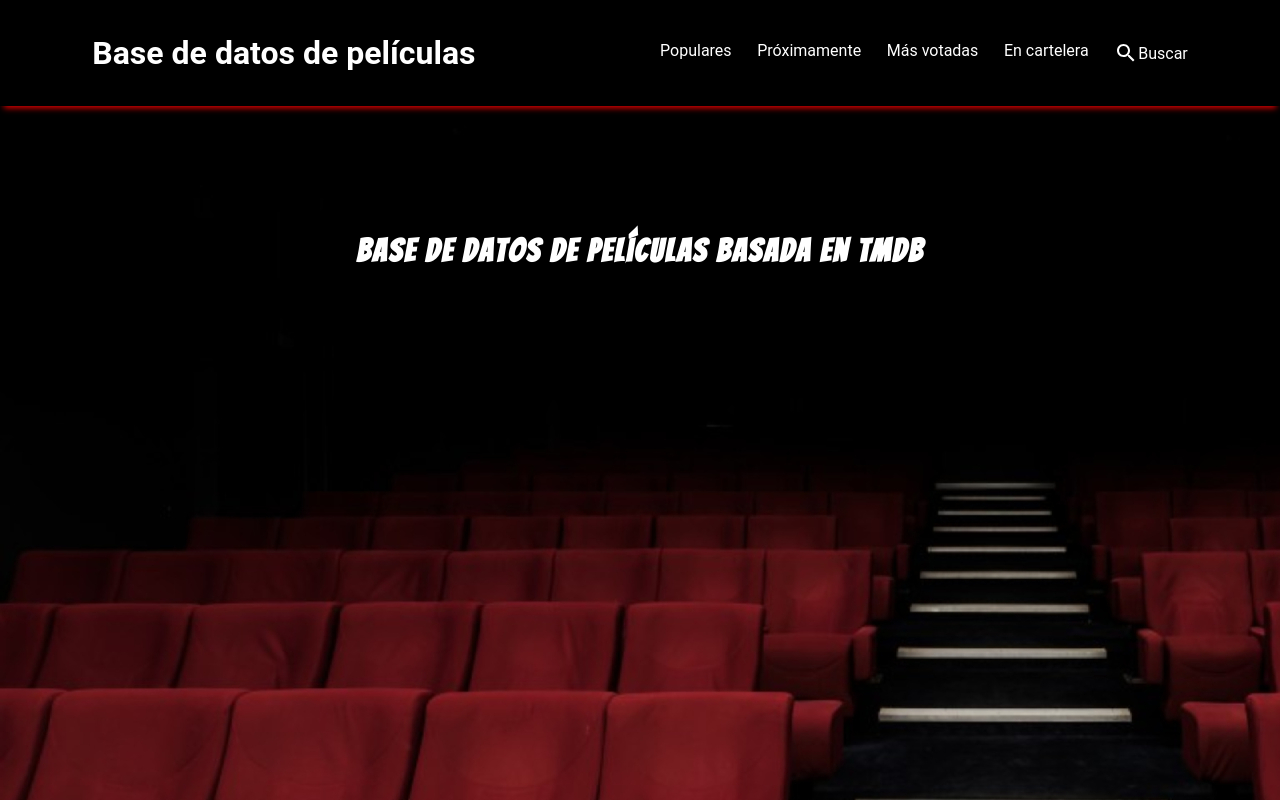
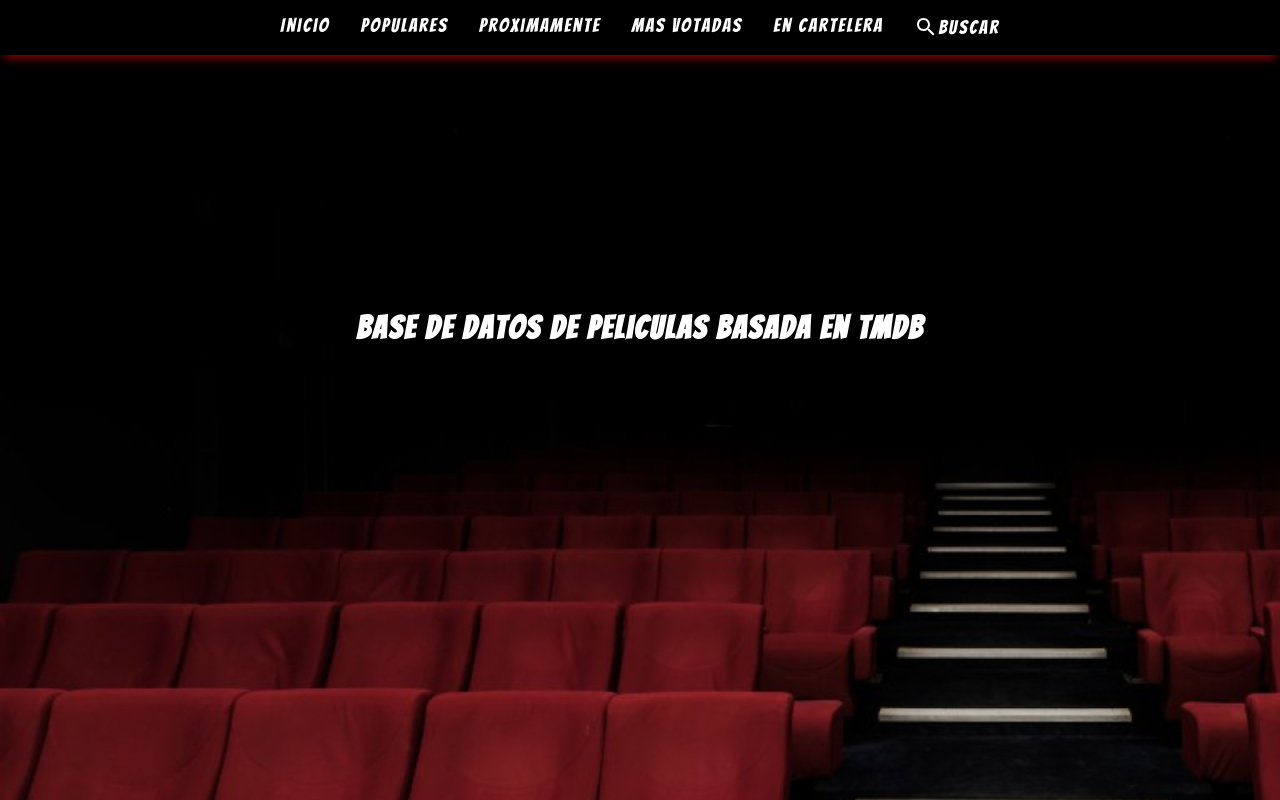
Before and after one commit to pardo30/MoviesAPI, a React (Create React App) app: page / in a window 1280 px wide. Built offline with nearby package versions, Linux system fonts and the light colour scheme.

Commit message:
Home center fixed

```diff
--- a/src/App.js
+++ b/src/App.js
@@ -3,7 +3,7 @@ import { BrowserRouter, Route, Switch } from 'react-router-dom';
 import Header from './components/Header';
 import Movies from './container/Movies/Movies';
 import Search from './container/Movies/Search';
-import Home from './components/Home';
+import Home from './container/Movies/Home';
 import './App.css';
 
 
--- a/src/color.scss
+++ b/src/color.scss
@@ -3,7 +3,7 @@ $dark-2: #0B5351;
 $mid: #00A9A5;
 $light-2: #4E8098;
 $light-1: #bed1df;
-$red-1: #e60000;
+$red-1: #aa0000;
 $grey-1: #666;
 $grey-2: #999;
 $grey-3: #f4f4f4;
--- a/src/components/Header.jsx
+++ b/src/components/Header.jsx
@@ -7,16 +7,19 @@ import './Header.scss';
 const Header = () => {
     return (
         <header>
-            <NavLink to='/'> <Title /> </NavLink>
+            {/* <NavLink to='/'> <Title /> </NavLink> */}
             <div className='type'>
+                <NavLink to='/'>
+                    <div className='Index'>Inicio</div>
+                </NavLink>
                 <NavLink to='/popular'>
                     <div className='popular'>Populares</div>
                 </NavLink>
                 <NavLink to='/upcoming'>
-                    <div className='upcoming'>Próximamente</div>
+                    <div className='upcoming'>Proximamente</div>
                 </NavLink>
                 <NavLink to='/top_rated'>
-                <div className='top_rated'>Más votadas</div>
+                <div className='top_rated'>Mas votadas</div>
                 </NavLink>
                 <NavLink to='/now_playing'>
                 <div className='now_playing'>En cartelera</div>
--- a/src/components/Header.scss
+++ b/src/components/Header.scss
@@ -1,4 +1,6 @@
 @import '../color.scss';
+@import url('https://fonts.googleapis.com/css2?family=Bangers&display=swap');
+
 
 header{
     display: flex;
@@ -6,11 +8,13 @@ header{
     justify-content: space-around;
     align-items: center;
 
-
+    font-family: 'Bangers';
+    letter-spacing: 2px;
+    font-size: 1.2em;
     background-color: none;
     color: white;
 
-    box-shadow: 0 6px 6px -4px $red-1;
+    box-shadow: 0 6px 10px -4px $red-1;
 
     padding: 0;
 
@@ -20,8 +24,8 @@ header{
         text-decoration: none;
 
         cursor: pointer;
-
-        padding: 0.8em;
+        margin: 0.5em 0 0.5em;
+        padding: 0.3em 0.8em 0.3em;
     }
     a:visited{
         color: unset;
@@ -33,6 +37,7 @@ header{
         justify-content: space-between;
 
         a:hover{
+            color: $red-1;
             border-bottom: 5px solid $red-1;
             transition: all 0.5s;
         }
--- a/src/components/Home.jsx
+++ /dev/null
@@ -1,18 +0,0 @@
-import React from 'react';
-
-import background from '../img/background_cinema.jpg';
-import './Home.scss';
-
-const Home = () => {
-
-
-
-    return (
-        <div className='home'>
-        <h1>Base de datos de películas basada en TMDB</h1>
-        <div className='background' style={{ backgroundImage: `url(${background})` }}></div>
-        </div>
-    )
-}
-
-export default Home
--- a/src/components/Title.jsx
+++ b/src/components/Title.jsx
@@ -4,7 +4,7 @@ import './Title.scss';
 const Title = () => {
     return (
         <div className='title'>
-            <h1> Base de datos de películas</h1>
+            <h2> Base de datos de peliculas</h2>
         </div>
     )
 }
--- a/src/components/Title.scss
+++ b/src/components/Title.scss
@@ -1,16 +1,18 @@
 @import '../color.scss';
+@import url('https://fonts.googleapis.com/css2?family=Bangers&display=swap');
 
 .title{
     display: flex;
     flex-direction: row;
     justify-content: flex-end;
     align-items: center;
+
     width: 100%;
     padding: 0;
     margin: 0;
 
-    img {
-        height: 50px;
-        margin-right: 15px;
-    }
+    font-family: 'Bangers';
+    letter-spacing: 2px;
+    font-weight: normal;
+
 }
--- /dev/null
+++ b/src/container/Movies/Home.jsx
@@ -0,0 +1,15 @@
+import React from 'react';
+import './Home.scss';
+
+const Home = () => {
+
+
+
+    return (
+        <div className='home'>
+        <h1>Base de datos de peliculas basada en TMDB</h1>
+        </div>
+    )
+}
+
+export default Home
--- a/src/components/Home.scss
+++ b/src/container/Movies/Home.scss
@@ -1,19 +1,10 @@
 @import url('https://fonts.googleapis.com/css2?family=Bangers&display=swap');
 
 .home{
-    margin: 10% auto 20%;
+    margin: 20% auto 20%;
     color: white;
     font-family: 'Bangers';
     letter-spacing: 2px;
     font-weight: normal;
 
-    .background{
-    position: absolute;
-    top: 0;
-    right: 0;
-    bottom: 0;
-    left: 0;
-    z-index: -5;
-    overflow: hidden;
 }
-}
```
Also changed, not shown: src/components/Home copy.jsx (deleted, +0 -27 lines), src/components/Search2.jsx (deleted, +0 -53 lines).
